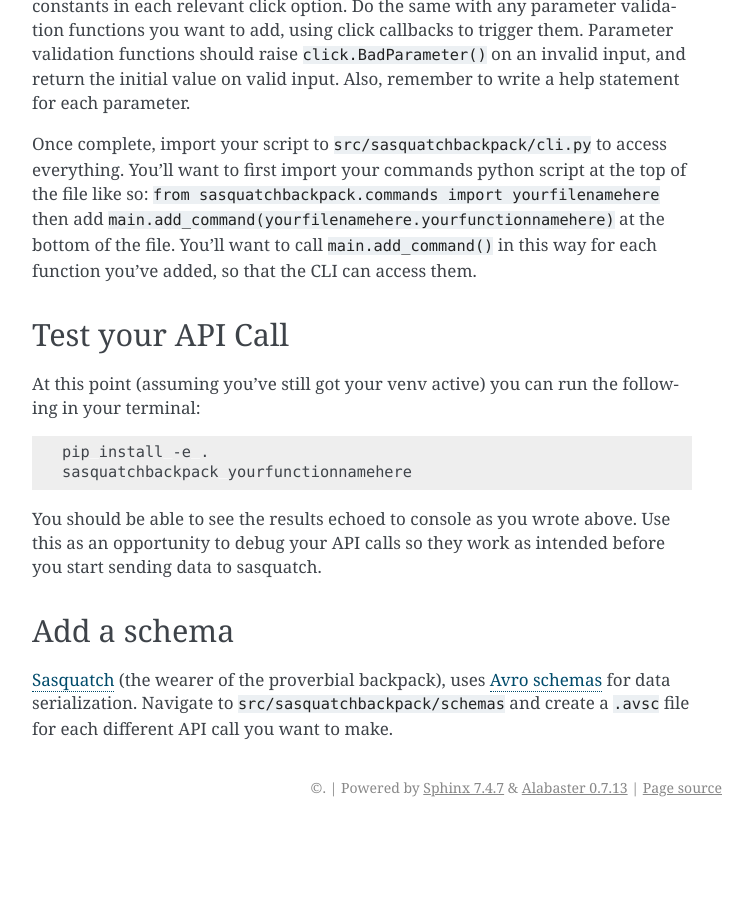
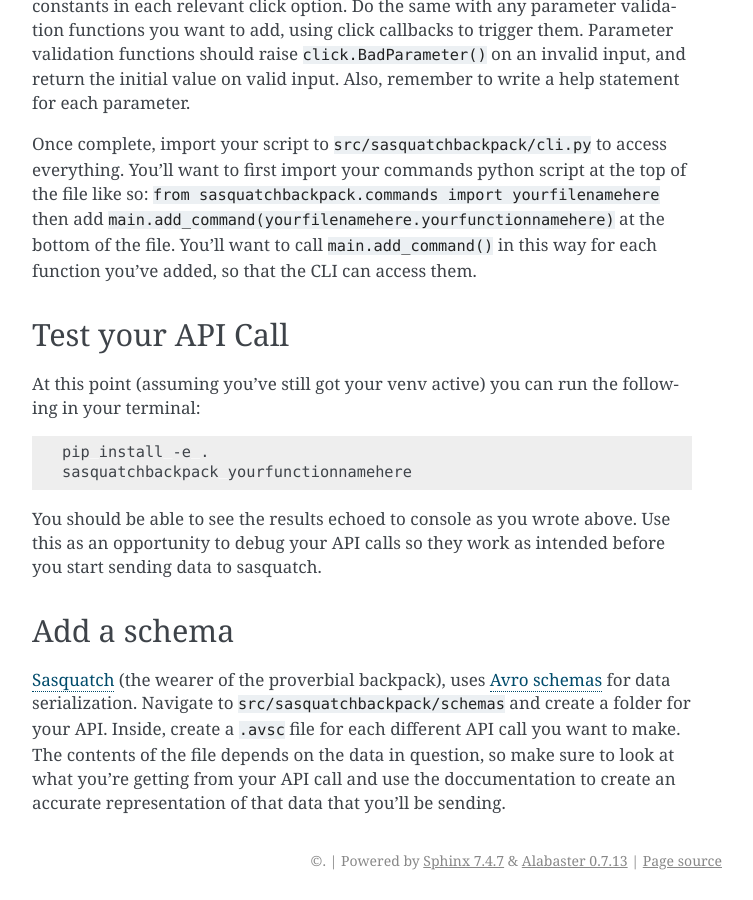
Before and after one commit to lsst-sqre/sasquatch-backpack, a Sphinx documentation site: the page built from docs/dev/add_apis.rst, in a window 1280 px wide and 900 px high, scrolled down 1312 px. Shown: the whole window, without its empty margins (388-1141 px from the left). Built offline with Sphinx 7.4.7, drawn with Linux system fonts in a browser that asks for light colours; pages that are not in the unit, such as notebooks, are missing from menus; before the commit the page ends 2139 px from its top, so only the background shows below that.

Commit message:
Update add apis

```diff
--- a/docs/dev/add_apis.rst
+++ b/docs/dev/add_apis.rst
@@ -75,4 +75,6 @@ Use this as an opportunity to debug your API calls so they work as intended befo
 Add a schema
 ============
 `Sasquatch <https://sasquatch.lsst.io>`__ (the wearer of the proverbial backpack), uses `Avro schemas <https://sasquatch.lsst.io/user-guide/avro.html>`__
-for data serialization. Navigate to ``src/sasquatchbackpack/schemas`` and create a ``.avsc`` file for each different API call you want to make.
+for data serialization. Navigate to ``src/sasquatchbackpack/schemas`` and create a folder for your API.
+Inside, create a ``.avsc`` file for each different API call you want to make. The contents of the file depends on the data in question, so
+make sure to look at what you're getting from your API call and use the doccumentation to create an accurate representation of that data that you'll be sending.
```
